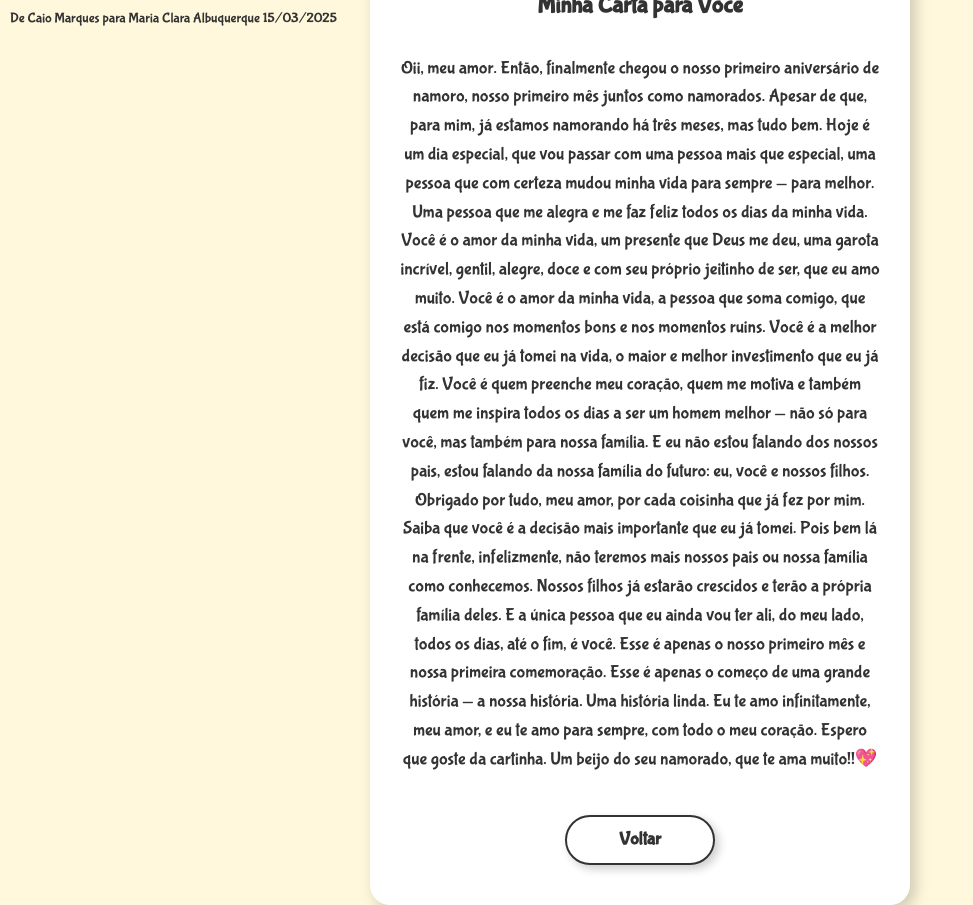
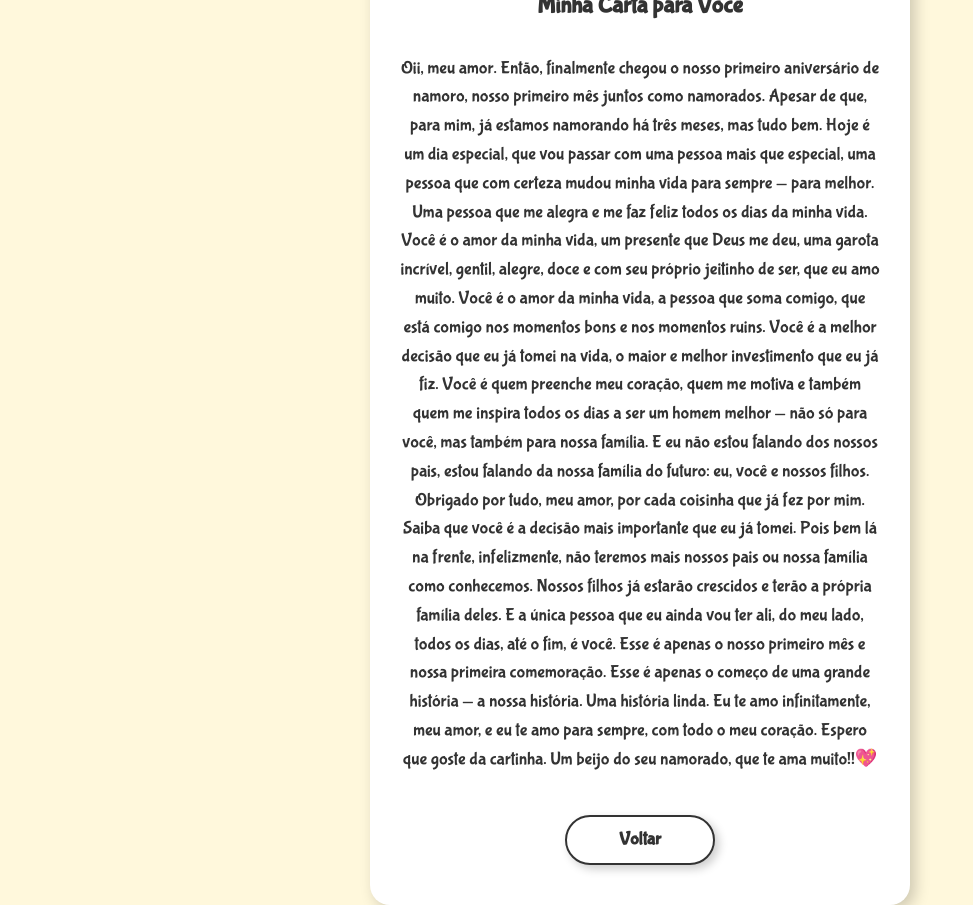
Before and after one commit to CaioEgidio/Carta-para-Maria, a plain HTML site: page carta.html in a window 1280 px wide. Shown: the whole page, without its empty margins (0-973 px from the left). Drawn offline with Linux system fonts and the light colour scheme.

Commit message:
Update carta.html

```diff
--- a/carta.html
+++ b/carta.html
@@ -84,7 +84,6 @@
     </style>
 </head>
 <body>
-    <div class="texto-canto">De Caio Marques para Maria Clara Albuquerque 15/03/2025</div>
 
     <div class="painel">
         <h1>Minha Carta para Você</h1>
```
